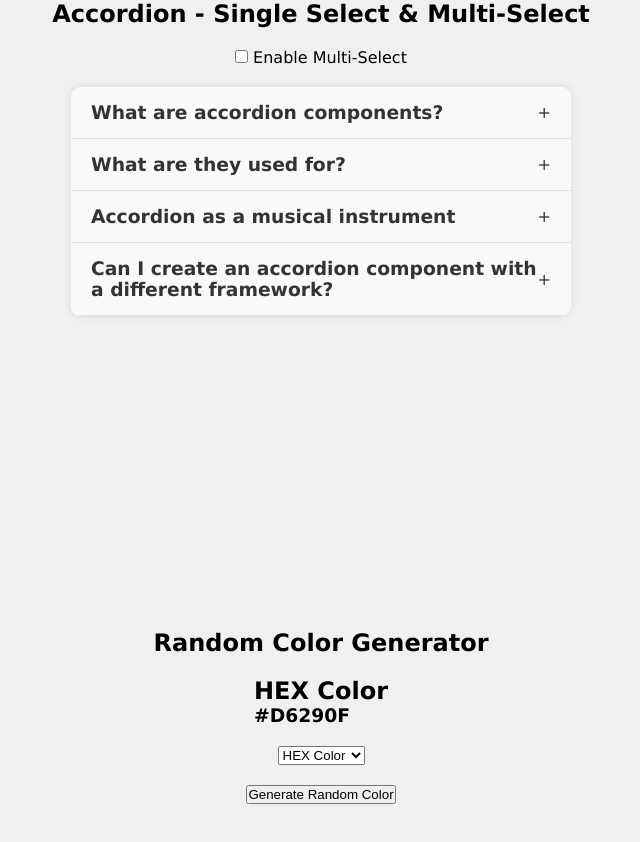
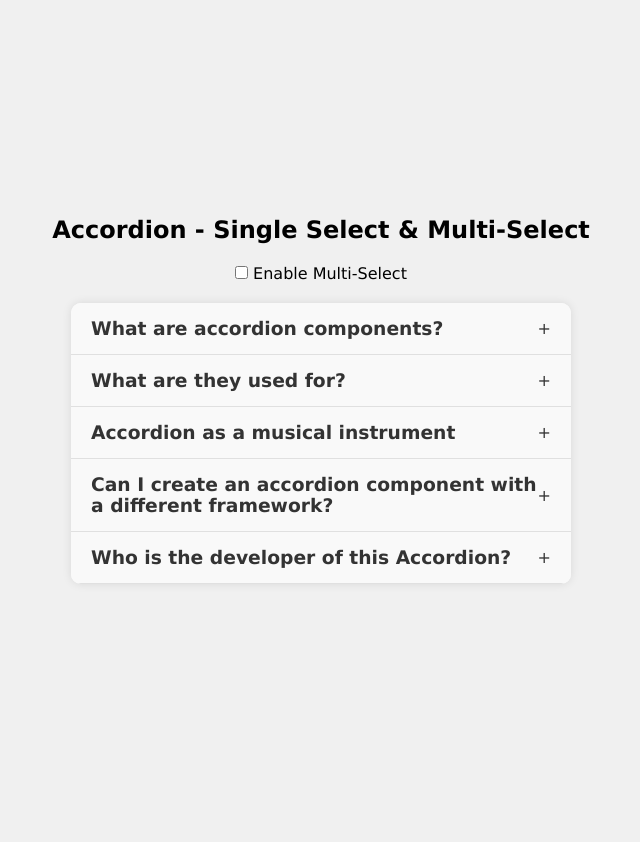
Before and after one commit to Miraj8280/react-projects, a React (Vite) app: page / in a window 1280 px wide. Shown: the top 842 px of the page, without its empty margins (319-959 px from the left). Built offline with nearby package versions, Linux system fonts and the light colour scheme.

Commit message:
Updated accordion UI

```diff
--- a/src/components/01_accordion/Accordion.jsx
+++ b/src/components/01_accordion/Accordion.jsx
@@ -1,4 +1,4 @@
-import "./style.css";
+import "./accordion.css";
 import { useState } from "react";
 import data from "./data";
 
--- a/src/components/01_accordion/style.css
+++ b/src/components/01_accordion/accordion.css
@@ -2,6 +2,7 @@
     display: flex;
     flex-direction: column;
     gap: 20px;
+    height: 100vh;
     justify-content: center;
     align-items: center;
     background-color: #f0f0f0;
@@ -13,7 +14,9 @@
     background-color: #ffffff;
     border-radius: 10px;
     box-shadow: 0 0 10px rgba(0, 0, 0, 0.1);
-    overflow: hidden;
+    overflow: scroll;
+    scroll-behavior: smooth;
+    scrollbar-width: none;
 }
 
 .item {
--- a/src/components/01_accordion/data.js
+++ b/src/components/01_accordion/data.js
@@ -23,6 +23,12 @@ const data = [
       answer:
         "Yes of course, it is very possible to create an accordion component with another framework.",
     },
+    {
+      id  : '5',
+      question: "Who is the developer of this Accordion?",
+      answer:
+        "Miraj Asraf",
+    },
   ];
 
   export default data;
```
